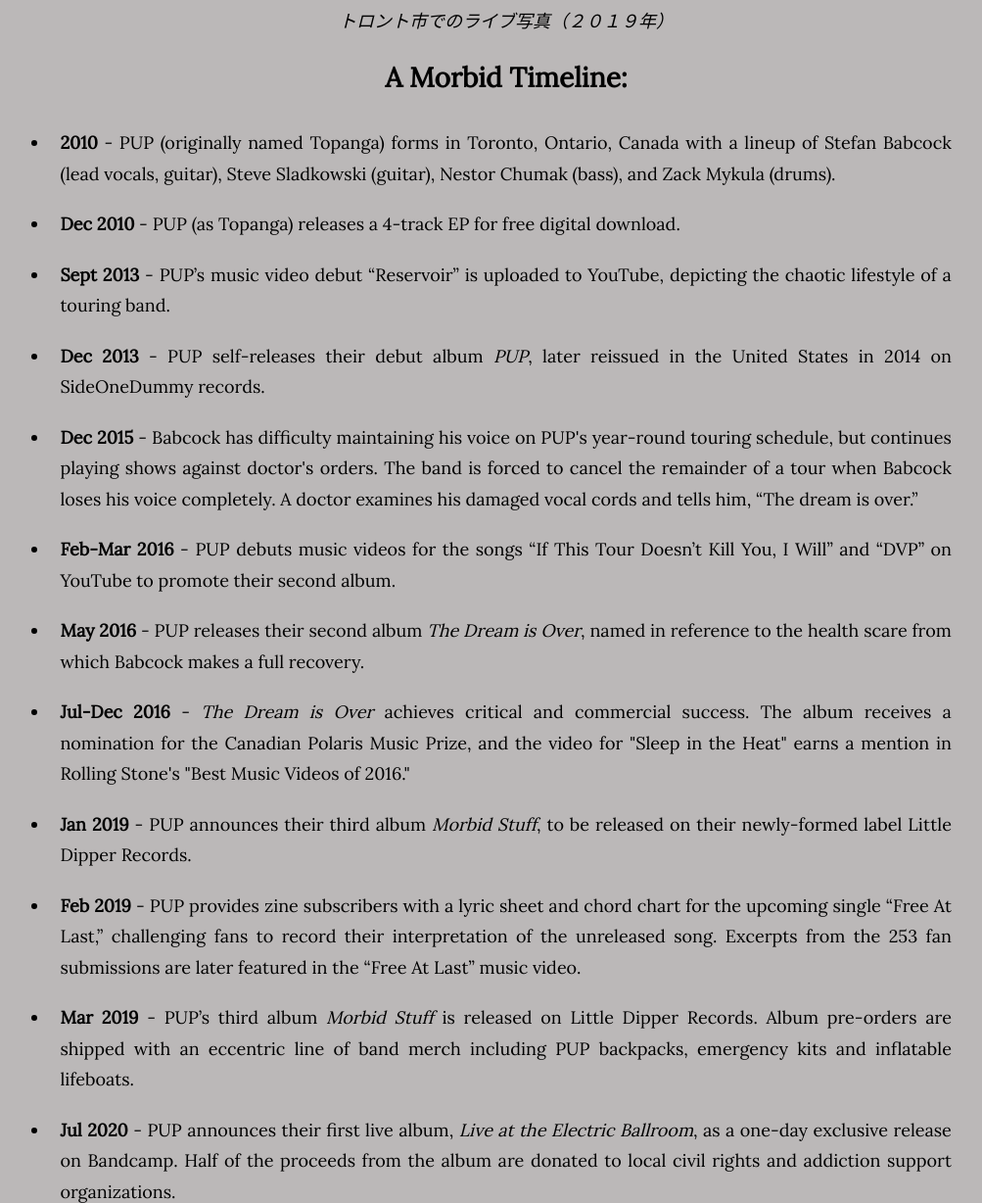
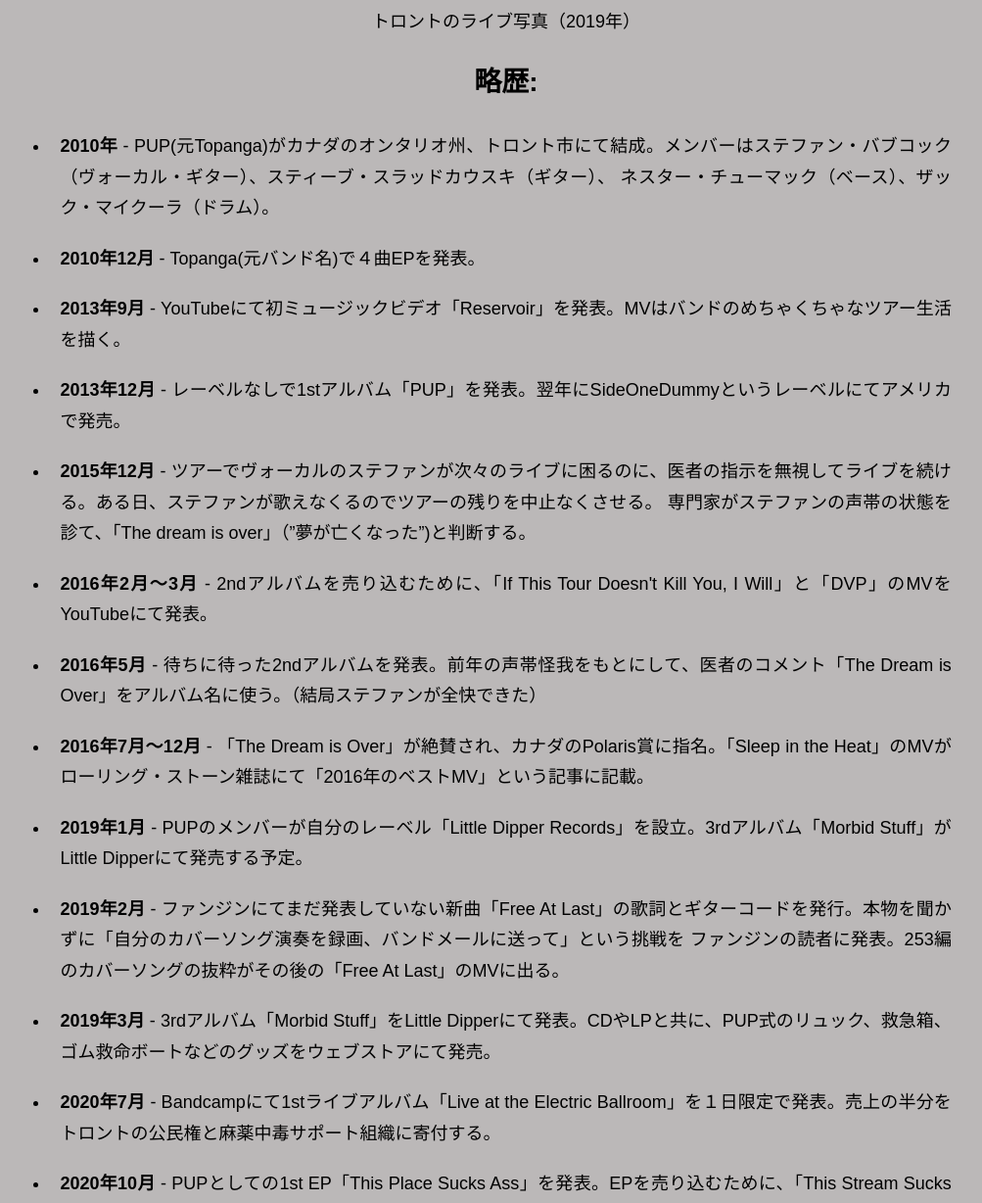
Before and after one commit to mcgrodk/pup-tribute-japanese, a plain HTML site: page index.html in a window 1280 px wide. Shown: the part 700-1928 px from the top of the page at 98% size, without its empty margins (123-1126 px from the left). Drawn offline with Linux system fonts and the light colour scheme; a web font is replaced by a local one.

Commit message:
Added Japanese page content, imported Japanese font

```diff
--- a/index.html
+++ b/index.html
@@ -14,37 +14,49 @@
      </div>
      <div id="img-div">
        <img id="image" src="https://i.cbc.ca/1.5101402.1555510191!/httpImage/image.jpg_gen/derivatives/16x9_780/pup-morbid-stuff-first-play-live-jpg.jpg" alt="PUP performing onstage to a wild crowd">
-      <div id="img-caption">トロント市でのライブ写真（２０１９年）</div>
+      <div id="img-caption">トロントのライブ写真（2019年）</div>
      </div>
      <section id="tribute-info">
-        <h2>A Morbid Timeline:</h2>
+        <h2>略歴:</h2>
         <ul>
-          <li><strong>2010</strong> - PUP (originally named Topanga) forms in Toronto, Ontario, Canada with a lineup of Stefan Babcock (lead vocals, guitar), Steve Sladkowski (guitar), Nestor Chumak (bass), and Zack Mykula (drums).</li>
-          <li><strong>Dec 2010</strong> - PUP (as Topanga) releases a 4-track EP for free digital download.
-          <li><strong>Sept 2013</strong> - PUP’s music video debut “Reservoir” is uploaded to YouTube, depicting the chaotic lifestyle of a touring band.         </li>
-          <li><strong>Dec 2013</strong> - PUP self-releases their debut album <em>PUP</em>, later reissued in the United States in 2014 on SideOneDummy records.</li>
-          <li><strong>Dec 2015</strong> - Babcock has difficulty maintaining his voice on PUP's year-round touring schedule, but continues playing shows against doctor's orders. The band is forced to cancel the remainder of a tour when Babcock loses his voice completely. A doctor examines his damaged vocal cords and tells him, “The dream is over.”</li>
-          <li><strong>Feb-Mar 2016</strong> - PUP debuts music videos for the songs “If This Tour Doesn’t Kill You, I Will” and “DVP” on YouTube to promote their second album.</li>
-          <li><strong>May 2016</strong> - PUP releases their second album <em>The Dream is Over</em>, named in reference to the health scare from which Babcock makes a full recovery.</li>
-          <li><strong>Jul-Dec 2016</strong> - <em>The Dream is Over</em> achieves critical and commercial success. The album receives a nomination for the Canadian Polaris Music Prize, and the video for "Sleep in the Heat" earns a mention in Rolling Stone's "Best Music Videos of 2016."</li>
-          <li><strong>Jan 2019</strong> - PUP announces their third album <em>Morbid Stuff</em>, to be released on their newly-formed label Little Dipper Records.</li>
-          <li><strong>Feb 2019</strong> - PUP provides zine subscribers with a lyric sheet and chord chart for the upcoming single “Free At Last,” challenging fans to record their interpretation of the unreleased song. Excerpts from the 253 fan submissions are later featured in the “Free At Last” music video.</li>
-          <li><strong>Mar 2019</strong> - PUP’s third album <em>Morbid Stuff</em> is released on Little Dipper Records. Album pre-orders are shipped with an eccentric line of band merch including PUP backpacks, emergency kits and inflatable lifeboats.</li>
-          <li><strong>Jul 2020</strong> - PUP announces their first live album, <em>Live at the Electric Ballroom</em>, as a one-day exclusive release on Bandcamp. Half of the proceeds from the album are donated to local civil rights and addiction support organizations.</li>
-          <li><strong>Oct 2020</strong> - PUP releases their first EP, <em>This Place Sucks Ass</em>, and promotes the album with an online livestream concert titled “This Stream Sucks Ass: The PUP the Band Livestream Experience.”</li>
-          <li><strong>Nov 2021</strong> - PUP releases two singles, “Waiting” and “Kill Something,” and announces dates for the “PUP Returns Thank Fucking God” tour in spring 2022.</li>
+          <li><strong>2010年</strong> - PUP(元Topanga)がカナダのオンタリオ州、トロント市にて結成。メンバーはステファン・バブコック（ヴォーカル・ギター）、スティーブ・スラッドカウスキ（ギター）、
+            ネスター・チューマック（ベース）、ザック・マイクーラ（ドラム）。
+          </li>
+          <li><strong>2010年12月</strong> - Topanga(元バンド名)で４曲EPを発表。</li>
+          <li><strong>2013年9月</strong> - YouTubeにて初ミュージックビデオ「Reservoir」を発表。MVはバンドのめちゃくちゃなツアー生活を描く。</li>
+          <li><strong>2013年12月</strong> - レーベルなしで1stアルバム「PUP」を発表。翌年にSideOneDummyというレーベルにてアメリカで発売。</li>
+          <li><strong>2015年12月</strong> - ツアーでヴォーカルのステファンが次々のライブに困るのに、医者の指示を無視してライブを続ける。ある日、ステファンが歌えなくるのでツアーの残りを中止なくさせる。
+            専門家がステファンの声帯の状態を診て、「The dream is over」（”夢が亡くなった”)と判断する。
+          </li>
+          <li><strong>2016年2月～3月</strong> - 2ndアルバムを売り込むために、「If This Tour Doesn't Kill You, I Will」と「DVP」のMVをYouTubeにて発表。</li>
+          <li><strong>2016年5月</strong> - 待ちに待った2ndアルバムを発表。前年の声帯怪我をもとにして、医者のコメント「The Dream is Over」をアルバム名に使う。（結局ステファンが全快できた）</li>
+          <li><strong>2016年7月～12月</strong> - 「The Dream is Over」が絶賛され、カナダのPolaris賞に指名。「Sleep in the Heat」のMVがローリング・ストーン雑誌にて「2016年のベストMV」という記事に記載。</li>
+          <li><strong>2019年1月</strong> - PUPのメンバーが自分のレーベル「Little Dipper Records」を設立。3rdアルバム「Morbid Stuff」がLittle Dipperにて発売する予定。</li>
+          <li><strong>2019年2月</strong> - ファンジンにてまだ発表していない新曲「Free At Last」の歌詞とギターコードを発行。本物を聞かずに「自分のカバーソング演奏を録画、バンドメールに送って」という挑戦を
+            ファンジンの読者に発表。253編のカバーソングの抜粋がその後の「Free At Last」のMVに出る。
+          </li>
+          <li><strong>2019年3月</strong> - 3rdアルバム「Morbid Stuff」をLittle Dipperにて発表。CDやLPと共に、PUP式のリュック、救急箱、ゴム救命ボートなどのグッズをウェブストアにて発売。</li>
+          <li><strong>2020年7月</strong> - Bandcampにて1stライブアルバム「Live at the Electric Ballroom」を１日限定で発表。売上の半分をトロントの公民権と麻薬中毒サポート組織に寄付する。</li>
+          <li><strong>2020年10月</strong> - PUPとしての1st EP「This Place Sucks Ass」を発表。EPを売り込むために、「This Stream Sucks Ass: The PUP the Band Livestream Experience」という
+            オンラインライブを演奏する。
+          </li>
+          <li><strong>2021年11月</strong> - 新曲の「Waiting」と「Kill Something」と共に、久々のツアー「PUP Returns Thank Fucking God Tour」の場所と日付も発表。PUPが2022年4月からツアーに
+            復活する予定。
+          </li>
       </ul>
     </section>
+
       <div id="quote">
         <p>"And I've embraced the calamity</p>
         <p>With a detachment and a passive disinterest</p>
         <p>Living out the back of my '97 Camry</p>
         <p>Wondering how the hell I got myself into this..."</p>
       </div>
+
       <hr>
-    <p class="link">Visit PUP's
-        <a id="tribute-link" href="https://www.puptheband.com/" target="_blank">official website</a>
-        for tour dates, music videos, and whacky merchandise.</p>
+
+    <p class="link">MV・ツアー情報・面白いグッズを見たい方は<a href="https://www.puptheband.com/">PUP公式サイト</a>をご覧ください。</p>
+
   </main>
 </body>
 </html>
--- a/style.css
+++ b/style.css
@@ -1,8 +1,9 @@
+@import url('https://fonts.googleapis.com/css?family=Sawarabi+Mincho');
 @import url('https://fonts.googleapis.com/css2?family=Lora&display=swap');
 
 body {
     background: rgb(187, 184, 184);
-    font-family: Lora, sans-serif;
+    font-family: "Sawarabi Mincho", sans-serif;
 }
 
 #title {
@@ -19,6 +20,7 @@
 
 h1 {
   font-size: 32px;
+  font-family: "Lora", sans-serif;
 }
 
 h1, h2, .link {
@@ -40,7 +42,6 @@
   }
 
 #img-caption {
-  font-style: italic;
   font-size: 18px;
 }
 
```
